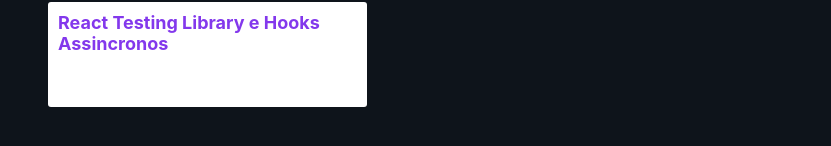
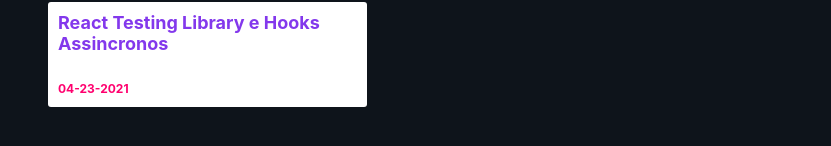
Before and after one commit to leandrino/dev, a Next.js app in the folder application/: page / in a window 1280 px wide. Shown: the part 226-372 px from the top of the page, without its empty margins (224-1055 px from the left). Built offline with nearby package versions, Linux system fonts and the light colour scheme.

Commit message:
added date on card

```diff
--- a/application/components/card.tsx
+++ b/application/components/card.tsx
@@ -28,11 +28,24 @@
   padding: 0;
 `
 
+const Infos = styled.div`
+  width: 100%;
+`
+
+const Date = styled.span`
+  color: #FF006E;
+  font-size: 12px;
+  font-weight: 700;
+`
+
 export function Card ({ title, slug, date, language = "pt-BR" }: CardProps) {
   return (
     <Link href={`/blog/${slug}`}>
       <Wrapper>
         <Title>{title}</Title>
+        <Infos>
+          <Date>{date}</Date>
+        </Infos>
       </Wrapper>
     </Link>
   )
--- a/application/pages/index.tsx
+++ b/application/pages/index.tsx
@@ -20,7 +20,7 @@
   padding: 0 16px;
 `
 
-function IndexPage(props: { blogs: { id: React.Key | null | undefined; slug: any; title: boolean | React.ReactChild | React.ReactFragment | React.ReactPortal | null | undefined; }[]; }) {
+function IndexPage(props: any) {
   return (
     <BasicLayout>
       <Container>
```
